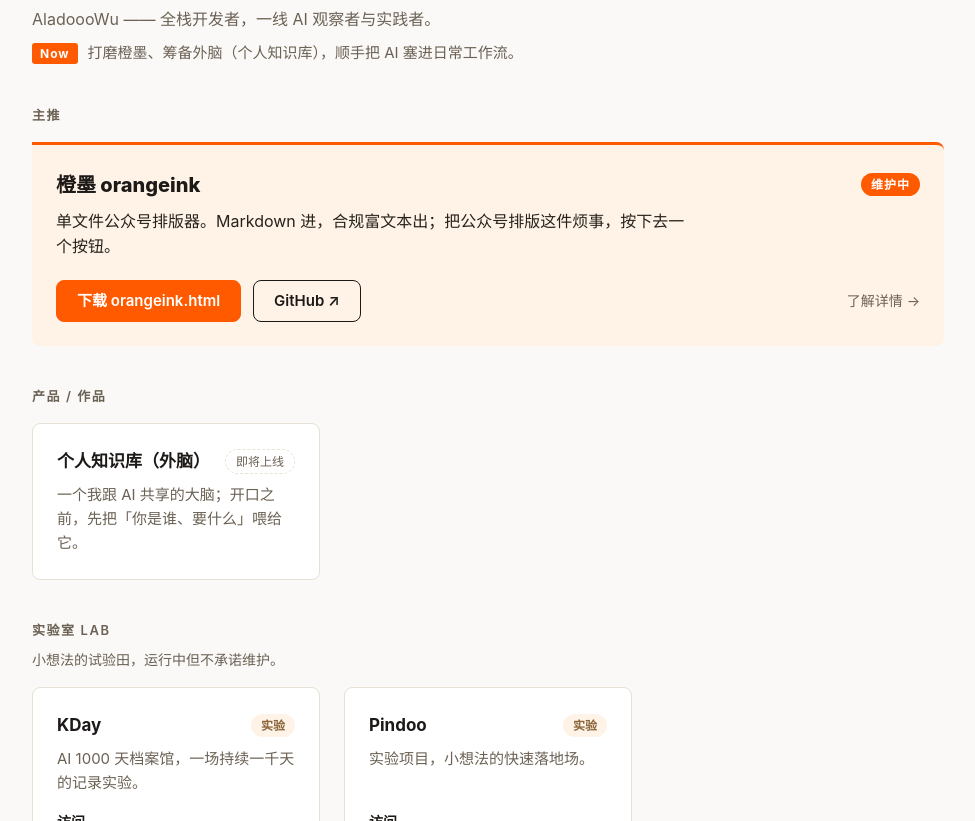
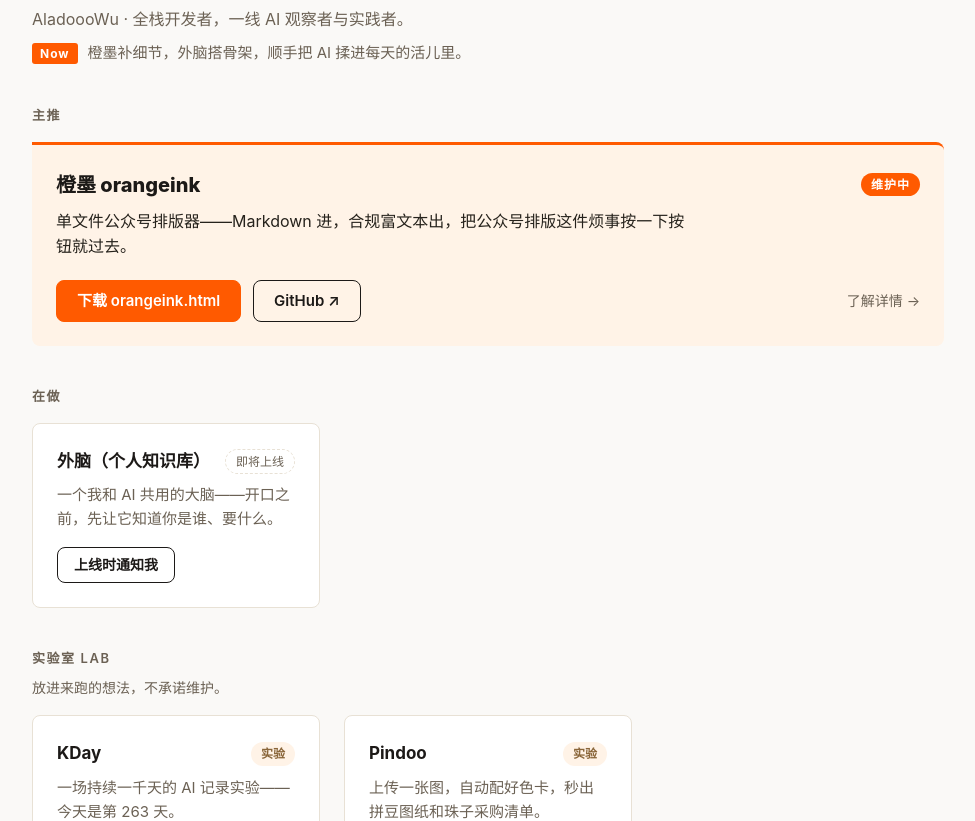
Before and after one commit to aladooo/aladooo_web, an Astro site: page / in a window 1280 px wide. Shown: the part 131-952 px from the top of the page, without its empty margins (152-1127 px from the left). Built offline with nearby package versions, Linux system fonts and the light colour scheme; Astro itself is replaced by a stand-in of ours.

Commit message:
文案更新至最终版 v1（2026-09-20）
- 首页：Now 一句、副标题分隔符、橙墨主推文案、区块「产品/作品」更名「在做」
- 外脑卡：更名「外脑（个人知识库）」，新增「上线时通知我」按钮（mailto 预填主题）
- 实验室：说明改为「放进来跑的想法，不承诺维护」；KDay 文案改为「今天是第 N 天」动态天数（起始 2026-01-01，与 KDay 官网 DAY 计数一致）；Pindoo 文案改为拼豆图纸描述
- About：按 v1 重写（白天/晚上、「会用」到「用得上」、三条在做清单、我信一句话）

```diff
--- a/src/components/Card.astro
+++ b/src/components/Card.astro
@@ -29,11 +29,24 @@
     </span>
   </header>
 
-  <p class="card-tagline">{product.tagline}</p>
+  <p class="card-tagline">
+    {product.dayCounter ? (
+      <>
+        {product.tagline.split("{day}")[0]}
+        <span class="kday-day" data-kday-start={product.dayCounter}>—</span>
+        {product.tagline.split("{day}")[1] ?? ""}
+      </>
+    ) : (
+      product.tagline
+    )}
+  </p>
 
   {product.links.length > 0 && (
     <div class="card-links">
-      {product.links.map((link) => (
+      {product.links.map((link) =>
+        link.url.startsWith("mailto:") ? (
+          <a href={link.url} class="card-btn">{link.label}</a>
+        ) : (
           <a
             href={link.url}
             class="card-link"
@@ -44,7 +57,8 @@
             {link.label}
             {link.external && <span class="arrow">↗</span>}
           </a>
-      ))}
+        )
+      )}
     </div>
   )}
 </article>
@@ -148,4 +162,20 @@
     margin-left: 2px;
     color: var(--muted);
   }
+
+  /* 「上线时通知我」类按钮链接 */
+  .card-btn {
+    display: inline-block;
+    padding: 6px 16px;
+    border: 1px solid var(--ink-title);
+    border-radius: 8px;
+    font-size: 14px;
+    font-weight: 600;
+    color: var(--ink-title);
+  }
+
+  .card-btn:hover {
+    border-color: var(--accent);
+    color: var(--accent);
+  }
 </style>
--- a/src/data/products.ts
+++ b/src/data/products.ts
@@ -1,6 +1,6 @@
 // 作品数据（方案 v0.4 · 第 4/5 节）
 // 状态集（与方案一致）：维护中 | 即将上线 | 实验 | 已停
-// lab: true 的作品归入首页「实验室 Lab」分区，不入「产品 / 作品」
+// lab: true 的作品归入首页「实验室 Lab」分区，不入「在做」
 
 export type Status = "维护中" | "即将上线" | "实验" | "已停";
 
@@ -25,6 +25,8 @@
   lab?: boolean;
   /** 首页主推（大卡置顶） */
   featured?: boolean;
+  /** 天数计数起始日（YYYY-MM-DD），tagline 中的 {day} 会被替换为动态天数 */
+  dayCounter?: string;
 }
 
 export const SITE = {
@@ -32,14 +34,14 @@
   tagline: "把想法，做成能用的东西。",
   email: "aladooo.wu@gmail.com",
   github: "https://github.com/aladooo",
-  now: "打磨橙墨、筹备外脑（个人知识库），顺手把 AI 塞进日常工作流。",
+  now: "橙墨补细节，外脑搭骨架，顺手把 AI 揉进每天的活儿里。",
 };
 
 export const products: Product[] = [
   {
     name: "橙墨 orangeink",
     tagline:
-      "单文件公众号排版器。Markdown 进，合规富文本出；把公众号排版这件烦事，按下去一个按钮。",
+      "单文件公众号排版器——Markdown 进，合规富文本出，把公众号排版这件烦事按一下按钮就过去。",
     status: "维护中",
     links: [
       { label: "产品页", url: "/orangeink/" },
@@ -55,15 +57,23 @@
     featured: true,
   },
   {
-    name: "个人知识库（外脑）",
-    tagline: "一个我跟 AI 共享的大脑；开口之前，先把「你是谁、要什么」喂给它。",
+    name: "外脑（个人知识库）",
+    tagline: "一个我和 AI 共用的大脑——开口之前，先让它知道你是谁、要什么。",
     status: "即将上线",
-    links: [], // 首页仅占位，无订阅入口
+    links: [
+      {
+        label: "上线时通知我",
+        // mailto 预填主题，无需后端订阅
+        url: "mailto:aladooo.wu@gmail.com?subject=外脑上线通知",
+      },
+    ],
     order: 2,
   },
   {
     name: "KDay",
-    tagline: "AI 1000 天档案馆，一场持续一千天的记录实验。",
+    // {day} 会在前端按 KDAY_START 动态计算填充
+    tagline: "一场持续一千天的 AI 记录实验——今天是第 {day} 天。",
+    dayCounter: "2026-01-01",
     status: "实验",
     lab: true,
     links: [{ label: "访问", url: "https://kday.world/", external: true }],
@@ -71,7 +81,7 @@
   },
   {
     name: "Pindoo",
-    tagline: "实验项目，小想法的快速落地场。",
+    tagline: "上传一张图，自动配好色卡，秒出拼豆图纸和珠子采购清单。",
     status: "实验",
     lab: true,
     links: [
--- a/src/pages/index.astro
+++ b/src/pages/index.astro
@@ -14,7 +14,7 @@
     <span class="orange-bar" aria-hidden="true"></span>
     <h1 class="tagline">{SITE.tagline}</h1>
     <p class="sub">
-      {SITE.name} —— 全栈开发者，一线 AI 观察者与实践者。
+      {SITE.name} · 全栈开发者，一线 AI 观察者与实践者。
     </p>
     <p class="now">
       <span class="now-label">Now</span>{SITE.now}
@@ -45,7 +45,7 @@
 
   {rest.length > 0 && (
     <section class="works">
-      <h2 class="section-title">产品 / 作品</h2>
+      <h2 class="section-title">在做</h2>
       <div class="grid">
         {rest.map((product) => <Card product={product} />)}
       </div>
@@ -55,7 +55,7 @@
   {labProducts.length > 0 && (
     <section class="lab">
       <h2 class="section-title">实验室 Lab</h2>
-      <p class="lab-note">小想法的试验田，运行中但不承诺维护。</p>
+      <p class="lab-note">放进来跑的想法，不承诺维护。</p>
       <div class="grid">
         {labProducts.map((product) => <Card product={product} />)}
       </div>
@@ -70,6 +70,15 @@
       <a href="/about/">About</a>
     </p>
   </section>
+
+  <script>
+    // KDay 天数计数：按 data-kday-start（起始日）计算「今天是第 N 天」
+    document.querySelectorAll<HTMLElement>("[data-kday-start]").forEach((el) => {
+      const start = new Date(el.dataset.kdayStart + "T00:00:00+08:00");
+      const days = Math.floor((Date.now() - start.getTime()) / 86400000) + 1;
+      if (days > 0) el.textContent = String(days);
+    });
+  </script>
 </Base>
 
 <style>
```
Also changed, not shown: src/pages/about.astro (+27 -13 lines). Lines whose indentation alone changed are shown as unchanged.
